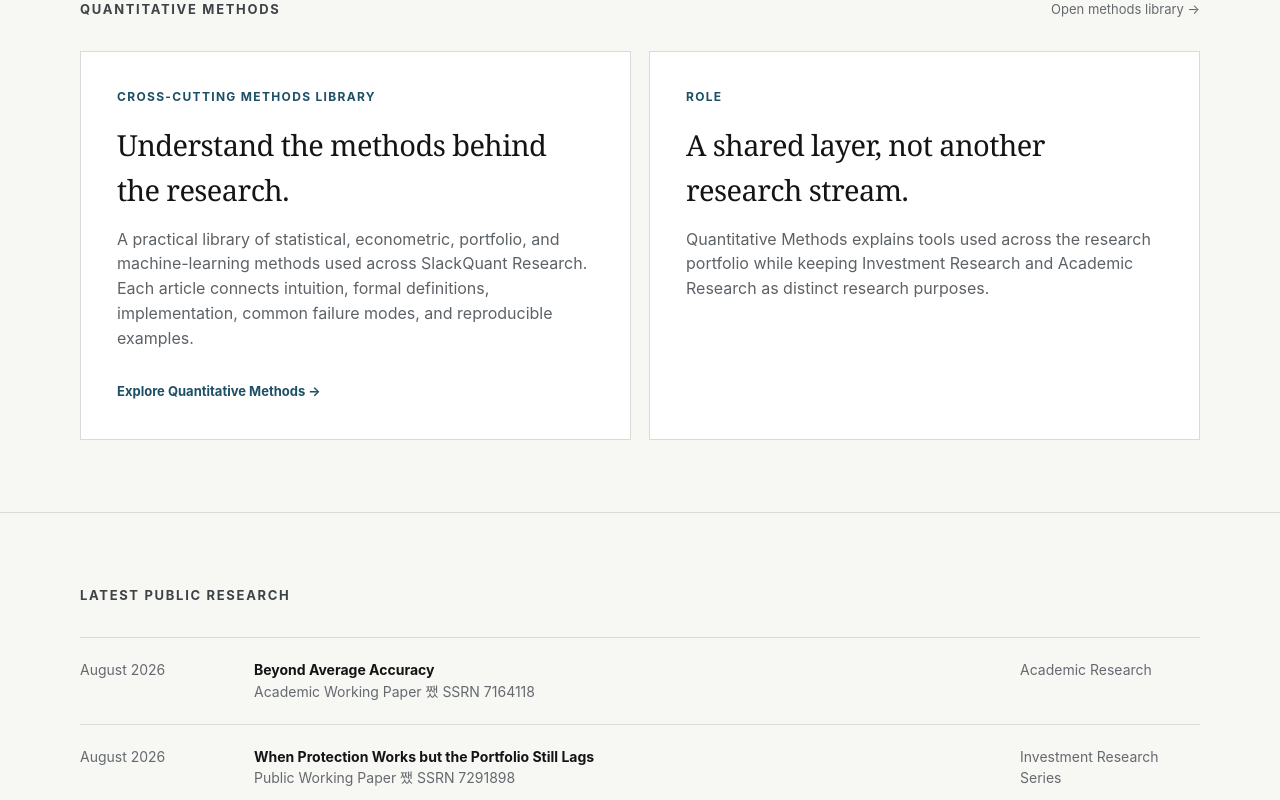
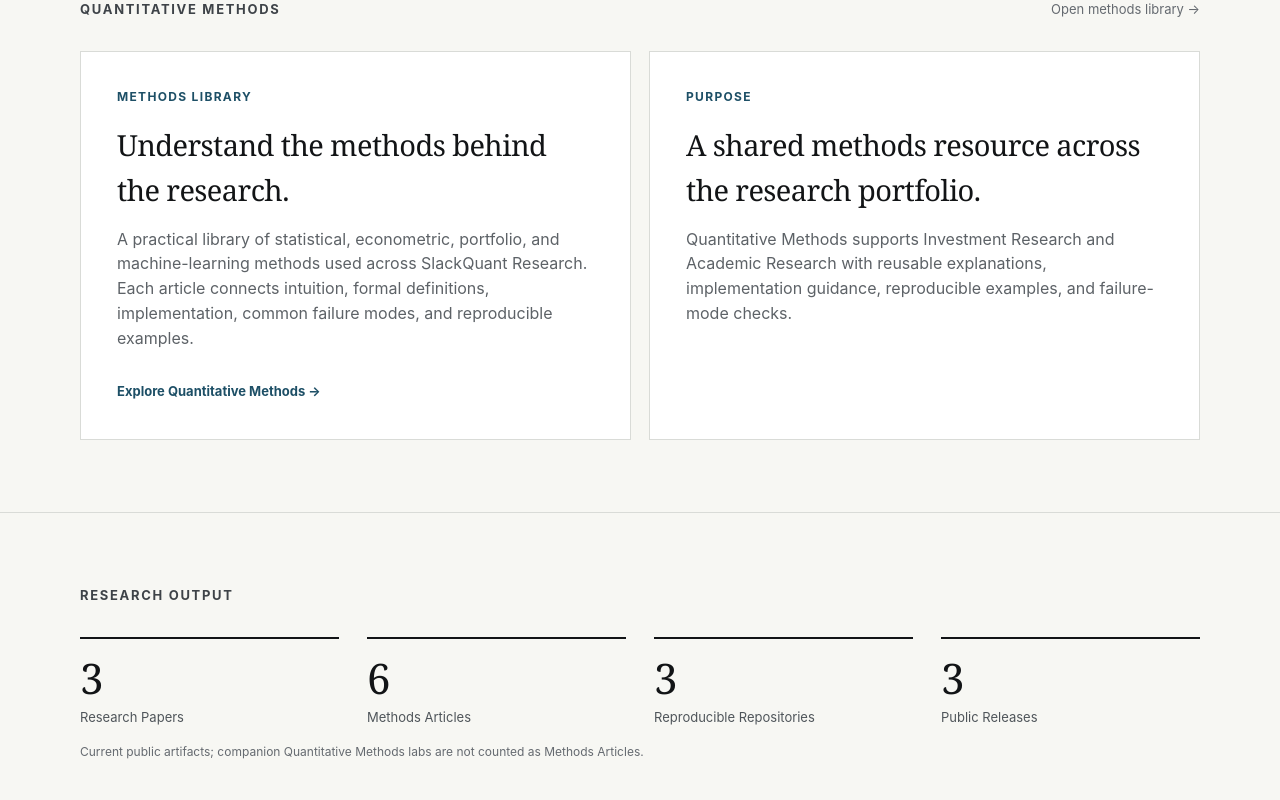
Before and after one commit to slackquant80/slackquant-research, a Next.js app: page / in a window 1280 px wide. Shown: the part 2280-3080 px from the top of the page. Built offline with nearby package versions, Linux system fonts and the light colour scheme; no server answers.

Commit message:
Refine public methods copy and add research output metrics

```diff
--- a/src/app/about/page.tsx
+++ b/src/app/about/page.tsx
@@ -35,8 +35,8 @@ export default function AboutPage() {
             <p>
               SlackQuant Research brings practitioner-oriented investment
               research and academic research into one coherent public platform.
-              A cross-cutting Quantitative Methods library explains the methods
-              used across that research, while papers, evidence, code, and tools
+              The Quantitative Methods library explains methods used across that
+              research, while papers, evidence, code, and tools
               remain connected without blurring their different roles.
             </p>
             <div className="person-card">
@@ -74,7 +74,7 @@ export default function AboutPage() {
       <section className="section">
         <div className="shell about-columns">
           <div>
-            <div className="section-title">Shared methods layer</div>
+            <div className="section-title">Methods library</div>
             <h3>Quantitative Methods</h3>
           </div>
           <div>
--- a/src/app/globals.css
+++ b/src/app/globals.css
@@ -49,6 +49,11 @@ h1{font-family:Georgia,"Times New Roman",serif;font-weight:500;font-size:64px;li
 .stream{padding:36px;background:var(--paper);border:1px solid var(--line);min-height:220px}
 .stream h3{font-family:Georgia,"Times New Roman",serif;font-size:29px;font-weight:500;letter-spacing:-.02em;margin:0 0 14px}
 .stream p{color:#5d6267;max-width:480px;margin:0 0 28px}
+.output-metrics{display:grid;grid-template-columns:repeat(4,minmax(0,1fr));gap:28px}
+.output-metric{border-top:2px solid var(--ink);padding-top:18px}
+.output-value{font-family:Georgia,"Times New Roman",serif;font-size:42px;line-height:1;color:var(--ink);margin-bottom:9px}
+.output-label{font-size:13px;line-height:1.4;color:#4f555a}
+.output-note{margin:16px 0 0;color:var(--muted);font-size:12px;line-height:1.55}
 .release-list{border-top:1px solid var(--line)}
 .release{display:grid;grid-template-columns:150px 1fr 180px;gap:24px;padding:21px 0;border-bottom:1px solid var(--line);font-size:14px}
 .release .date,.release .meta{color:var(--muted)}
@@ -169,6 +174,7 @@ h1{font-family:Georgia,"Times New Roman",serif;font-weight:500;font-size:64px;li
   h1{font-size:46px}
   .hero-copy{font-size:18px}
   .feature-card,.grid-2,.about-grid,.dual,.repro-links,.method-grid,.identity-grid,.about-columns{grid-template-columns:1fr}
+  .output-metrics{grid-template-columns:1fr 1fr}
   .feature-side{min-height:250px}
   .section{padding:54px 0}
   .release{grid-template-columns:1fr;gap:4px}
@@ -184,6 +190,8 @@ h1{font-family:Georgia,"Times New Roman",serif;font-weight:500;font-size:64px;li
   .nav-links{gap:12px}
   .nav-links a:first-child{display:none}
   .metrics{grid-template-columns:1fr}
+  .output-metrics{grid-template-columns:1fr 1fr;gap:22px}
+  .output-value{font-size:36px}
   .paper-title{font-size:38px}
   .feature-copy{padding:34px}
   .feature-title{font-size:34px}
@@ -373,7 +381,11 @@ h1{font-family:Georgia,"Times New Roman",serif;font-weight:500;font-size:64px;li
   .metrics{
     grid-template-columns:1fr;
   }
+  .output-metrics{
+    grid-template-columns:1fr;
+  }
 }
+
 
 
 /* v0.7.2 external-link + dual-dashboard CTA QA */
--- a/src/app/page.tsx
+++ b/src/app/page.tsx
@@ -1,5 +1,6 @@
 import Link from "next/link";
 import { researchItems } from "@/data/research";
+import { quantitativeMethods } from "@/data/methods";
 import { site } from "@/data/site";
 
 export default function HomePage() {
@@ -9,6 +10,12 @@ export default function HomePage() {
     ) ?? researchItems[0];
   const academicFeatured =
     researchItems.find((item) => item.stream === "academic") ?? researchItems[0];
+  const reproducibleRepositoryCount = new Set(
+    researchItems.map((item) => item.links.github).filter(Boolean),
+  ).size;
+  const publicReleaseCount = new Set(
+    researchItems.map((item) => item.links.replication).filter(Boolean),
+  ).size;
 
   return (
     <main>
@@ -61,7 +68,9 @@ export default function HomePage() {
                 <div>
                   <div className="side-label">{investmentFeatured.status}</div>
                   <div className="side-number">{investmentFeatured.publicVersion}</div>
-                  <div className="side-note">Latest public version 쨌 {investmentFeatured.dateLabel}</div>
+                  <div className="side-note">
+                    Latest public version &middot; {investmentFeatured.dateLabel}
+                  </div>
                 </div>
                 <div>
                   <div className="side-label">Research focus</div>
@@ -87,7 +96,9 @@ export default function HomePage() {
                 <div>
                   <div className="side-label">{academicFeatured.status}</div>
                   <div className="side-number">{academicFeatured.publicVersion}</div>
-                  <div className="side-note">Latest public version 쨌 {academicFeatured.dateLabel}</div>
+                  <div className="side-note">
+                    Latest public version &middot; {academicFeatured.dateLabel}
+                  </div>
                 </div>
                 <div>
                   <div className="side-label">Research focus</div>
@@ -143,7 +154,7 @@ export default function HomePage() {
           </div>
           <div className="grid-2">
             <article className="stream">
-              <div className="kicker">Cross-cutting methods library</div>
+              <div className="kicker">Methods library</div>
               <h3>Understand the methods behind the research.</h3>
               <p>
                 A practical library of statistical, econometric, portfolio, and
@@ -156,15 +167,45 @@ export default function HomePage() {
               </a>
             </article>
             <article className="stream">
-              <div className="kicker">Role</div>
-              <h3>A shared layer, not another research stream.</h3>
+              <div className="kicker">Purpose</div>
+              <h3>A shared methods resource across the research portfolio.</h3>
               <p>
-                Quantitative Methods explains tools used across the research
-                portfolio while keeping Investment Research and Academic Research
-                as distinct research purposes.
+                Quantitative Methods supports Investment Research and Academic
+                Research with reusable explanations, implementation guidance,
+                reproducible examples, and failure-mode checks.
               </p>
             </article>
           </div>
+        </div>
+      </section>
+
+      <section className="section">
+        <div className="shell">
+          <div className="section-head">
+            <div className="section-title">Research Output</div>
+          </div>
+          <div className="output-metrics" aria-label="Current public research output">
+            <div className="output-metric">
+              <div className="output-value">{researchItems.length}</div>
+              <div className="output-label">Research Papers</div>
+            </div>
+            <div className="output-metric">
+              <div className="output-value">{quantitativeMethods.length}</div>
+              <div className="output-label">Methods Articles</div>
+            </div>
+            <div className="output-metric">
+              <div className="output-value">{reproducibleRepositoryCount}</div>
+              <div className="output-label">Reproducible Repositories</div>
+            </div>
+            <div className="output-metric">
+              <div className="output-value">{publicReleaseCount}</div>
+              <div className="output-label">Public Releases</div>
+            </div>
+          </div>
+          <p className="output-note">
+            Current public artifacts; companion Quantitative Methods labs are not
+            counted as Methods Articles.
+          </p>
         </div>
       </section>
 
@@ -182,7 +223,9 @@ export default function HomePage() {
                   <br />
                   <span className="meta">
                     {item.status}
-                    {item.ssrnId ? ` 쨌 SSRN ${item.ssrnId}` : ""}
+                    {item.ssrnId ? (
+                      <> &middot; SSRN {item.ssrnId}</>
+                    ) : null}
                   </span>
                 </div>
                 <div className="meta">{item.streamLabel}</div>
--- a/src/components/MethodsUsed.tsx
+++ b/src/components/MethodsUsed.tsx
@@ -23,7 +23,7 @@ export function MethodsUsed({ researchSlug }: MethodsUsedProps) {
         {methods.map((method) => (
           <a className="method-used-row" href={method.href} key={method.id}>
             <div className="method-used-meta">
-              {method.id} 쨌 {method.category} 쨌 {method.level}
+              {method.id} &middot; {method.category} &middot; {method.level}
             </div>
             <div className="method-used-copy">
               <h3>{method.title}</h3>
```
Also changed, not shown: src/app/research/page.tsx (+5 -5 lines).
